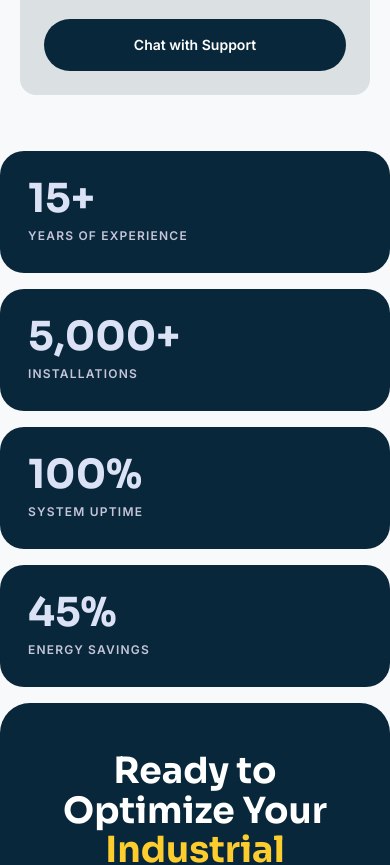
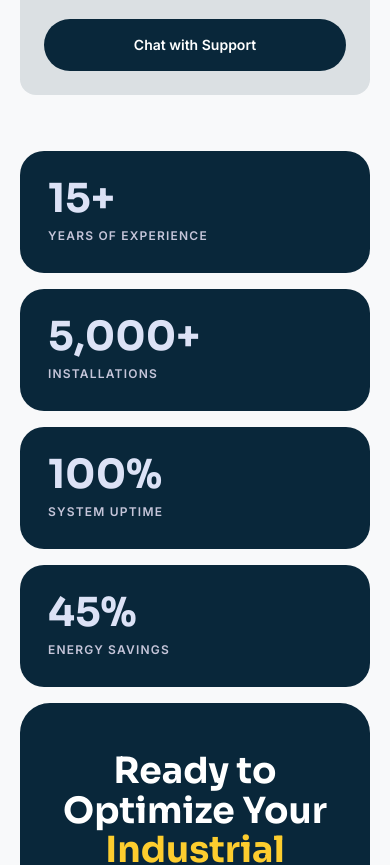
Before and after one commit to kb-patel2005/vkpclfan, a Next.js app: page / in a window 390 px wide. Shown: the part 8980-9845 px from the top of the page. Built offline with nearby package versions, Linux system fonts and the light colour scheme.

Commit message:
forth commit 02-09-2026..........

```diff
--- a/component/home/Industryworkspace.tsx
+++ b/component/home/Industryworkspace.tsx
@@ -37,7 +37,7 @@ function Card1({
 
 export default function Industryworkspace() {
   return (
-    <section className="flex w-full flex-col items-center bg-[#F8F9FA] gap-4 justify-center md:gap-5 px-5c py-6 sm:px-6 lg:gap-14 lg:py-20">
+    <section className="flex w-full flex-col items-center bg-[#F8F9FA] gap-4 justify-center md:gap-5 px-5 py-6 sm:px-6 lg:gap-14 lg:py-20">
       {/* ================= STATS ================= */}
       <motion.div
         initial={{ x: -80, opacity: 0.5 }}
```
